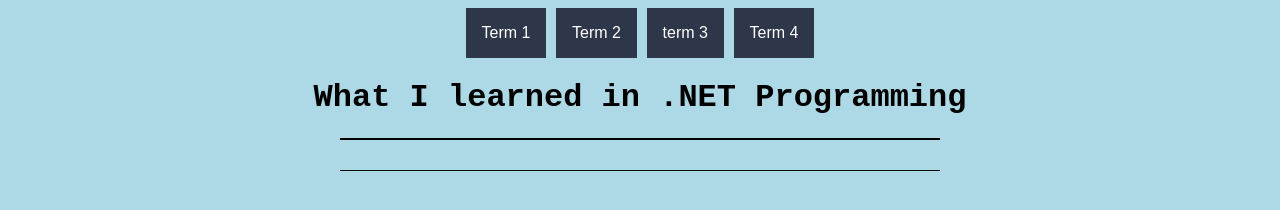
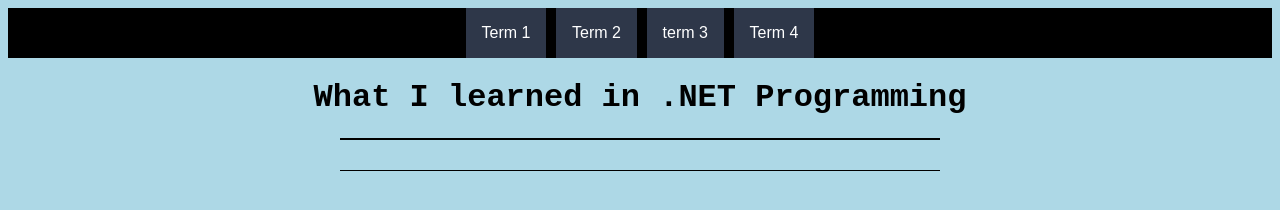
Before and after one commit to electriccrow123/classwork, a plain HTML site: page term4/DotNet.html in a window 1280 px wide. Drawn offline with Linux system fonts and the light colour scheme.

Commit message:
Update masterpiece.css

```diff
--- a/term4/masterpiece.css
+++ b/term4/masterpiece.css
@@ -77,5 +77,5 @@
     }
     .navbar {
         text-align: center;
-        background color: #000;;
+        background-color: #000;;
     }
```
